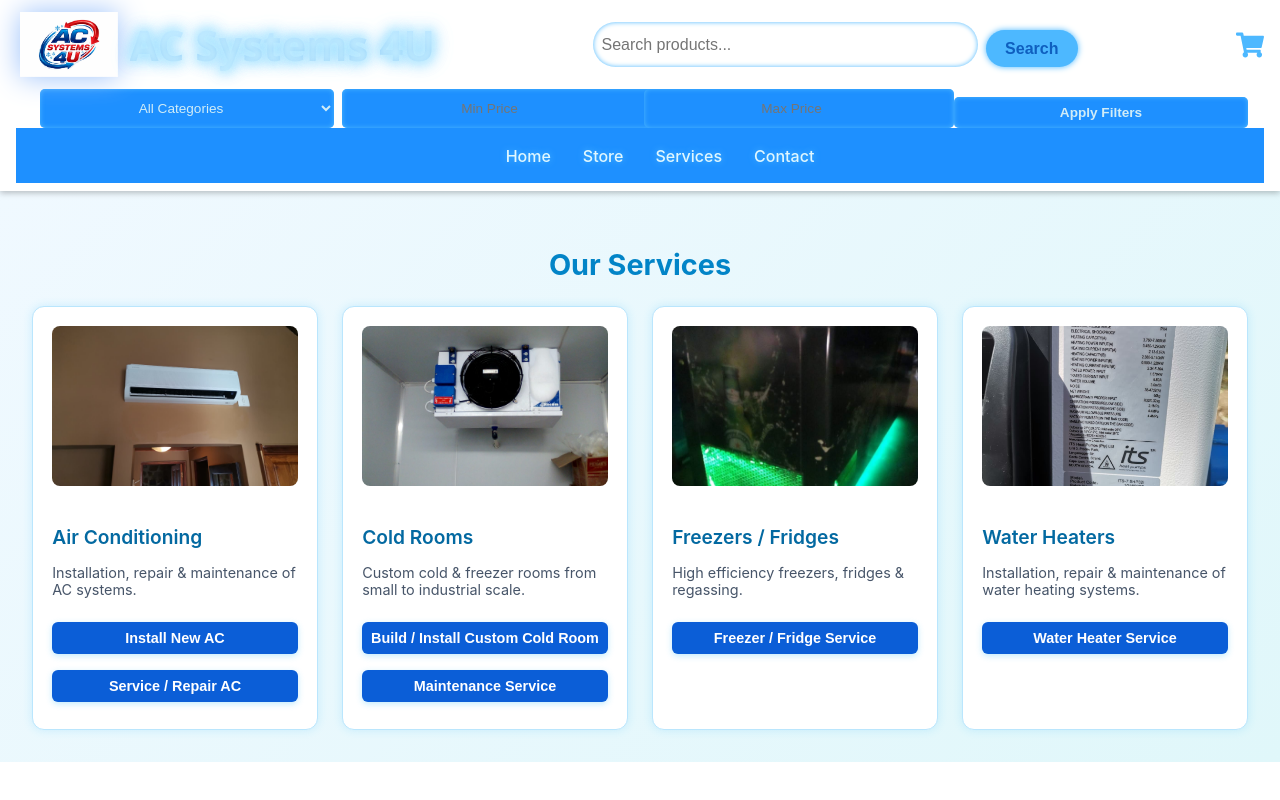
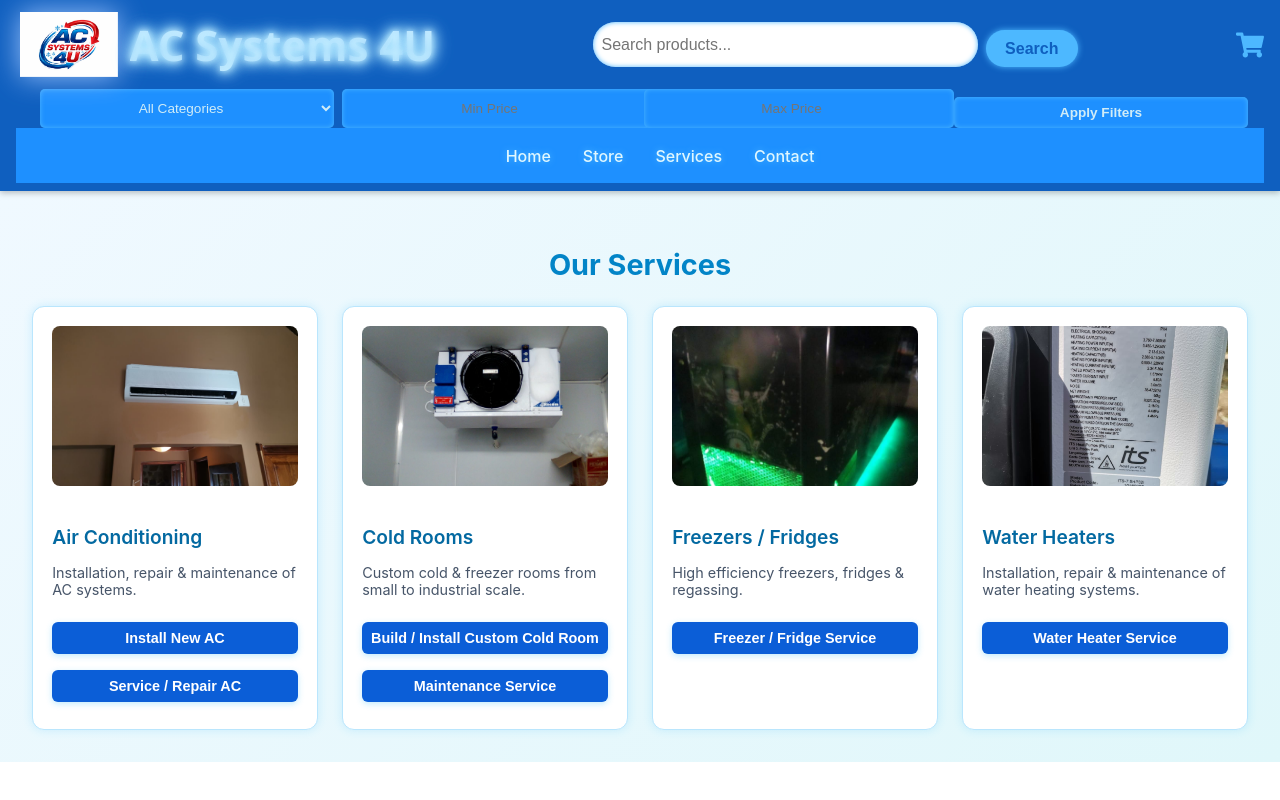
Before and after one commit to ijanvdwesz/H-A-Appliances-Frontend, a React (Create React App) app: page /services in a window 1280 px wide. Built offline with nearby package versions, Linux system fonts and the light colour scheme.

Commit message:
Style color updates

```diff
--- a/src/styles/Header.css
+++ b/src/styles/Header.css
@@ -2,7 +2,7 @@
    HEADER (full-width shimmer)
    ============================ */
 .header {
-  background-color: #ffffff;
+  background-color: #0F5FBF;
   color: #d0ecf7;
   box-shadow: 0 2px 6px rgba(0, 0, 0, 0.25);
   padding: 0.5rem 1rem;
@@ -26,7 +26,7 @@
   );
   transform: skewX(-20deg);
   animation: headerShimmer 5.5s infinite ease-in-out;
-}*/
+}
 
 @keyframes headerShimmer {
   0% { left: -120%; opacity: 0; }
@@ -35,7 +35,7 @@
   40% { left: 140%; opacity: 0; }
   100% { left: 140%; opacity: 0; }
 }
-
+*/
 /* ============================
    TOP SECTION
    ============================ */
```
